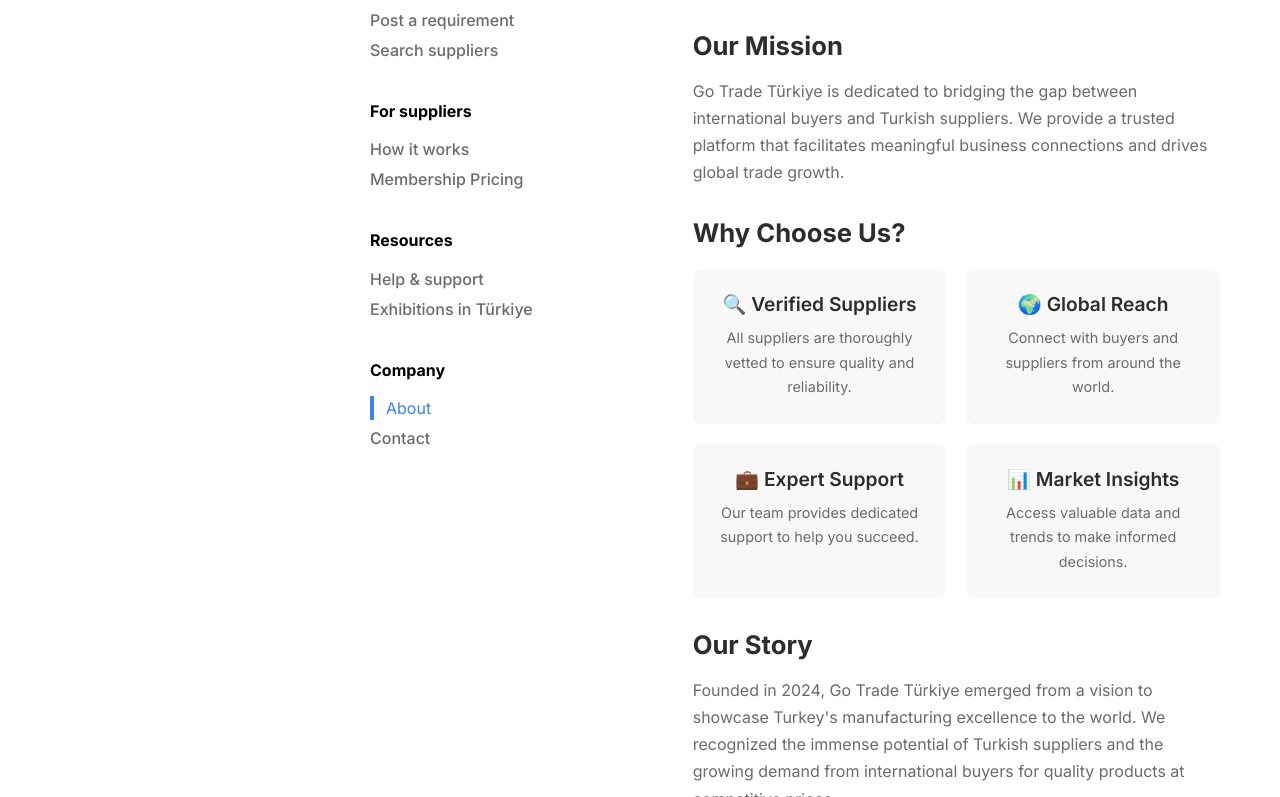
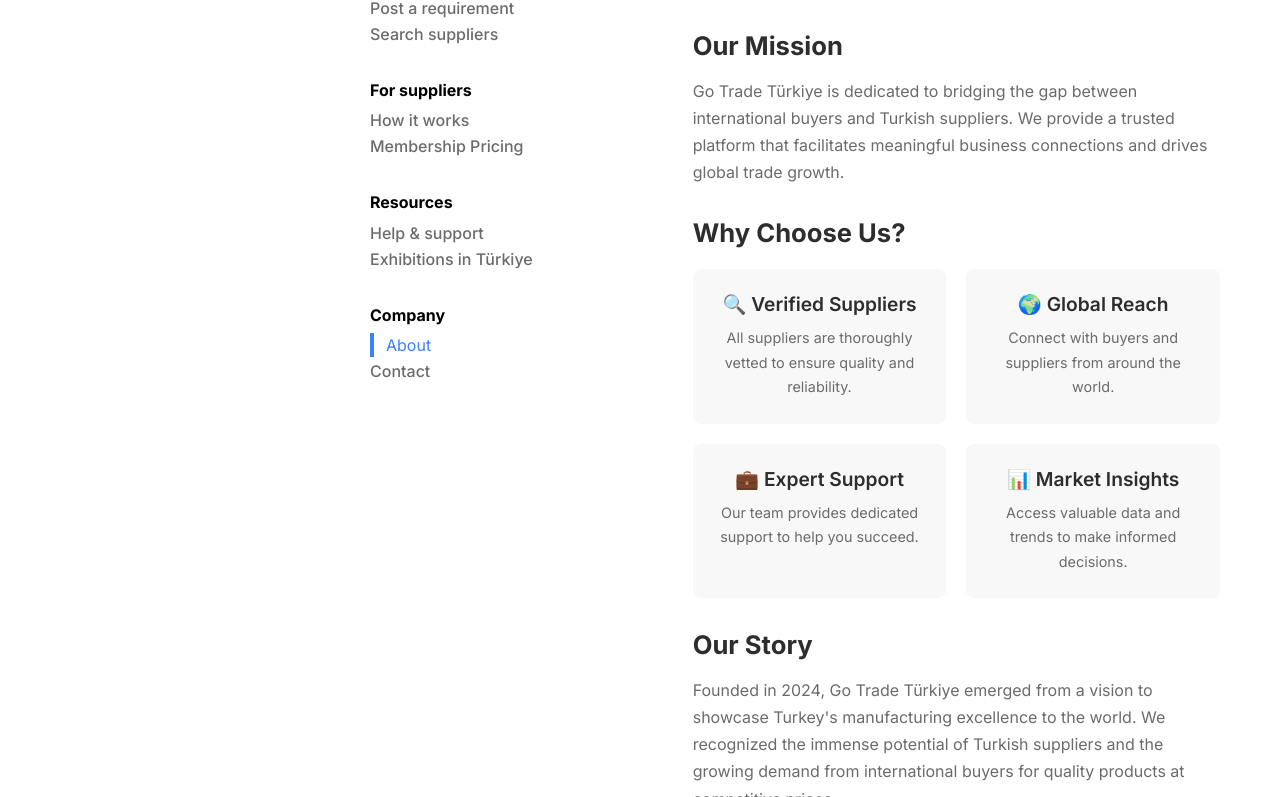
Before and after one commit to hyZenith/JK_proj, a React app: page /about in a window 1280 px wide. Shown: the part 222-1019 px from the top of the page. Built offline with nearby package versions, Linux system fonts and the light colour scheme; no server answers.

Commit message:
margin fix

```diff
--- a/src/components/InfoPagesLayout.scss
+++ b/src/components/InfoPagesLayout.scss
@@ -24,7 +24,7 @@
 // ==================== SIDEBAR NAVIGATION ====================
 .sidebar-nav {
     &__section {
-        margin-bottom: 40px;
+        margin-bottom:  35px;
 
         &:last-child {
             margin-bottom: 0;
@@ -35,7 +35,7 @@
         font-size: 16px;
         font-weight: 700;
         color: #000000;
-        margin: 0 0 16px 0;
+        margin: 0 0 8px 0;
         text-transform: none;
     }
 
@@ -50,7 +50,7 @@
         font-weight: 500;
         color: #6b6b6b;
         padding: 0;
-        margin-bottom: 6px;
+        margin-bottom: 2px;
         line-height: 1.5;
 
         &:last-child {
```
